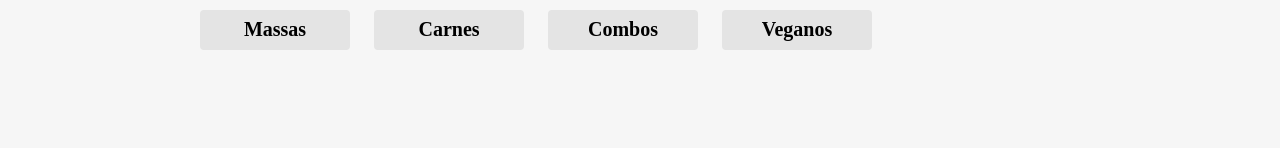
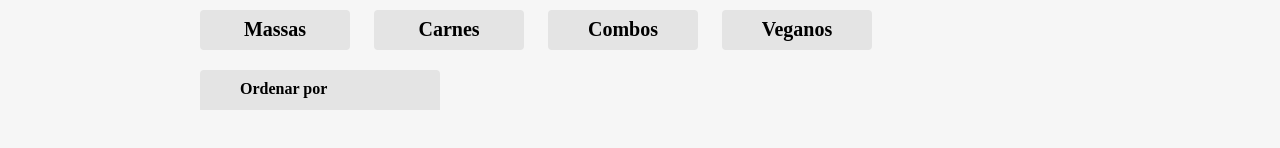
Before and after one commit to kellydakine/aluroni-react, a React (Create React App) app: page / in a window 1280 px wide. Shown: the part 644-792 px from the top of the page. Built offline with nearby package versions, Linux system fonts and the light colour scheme; a web font is replaced by a local one.

Commit message:
Criando o ordenador

```diff
--- /dev/null
+++ b/src/pages/Cardapio/Ordenador/Ordenador.module.scss
@@ -0,0 +1,49 @@
+@import "styles/variaveis";
+
+.ordenador {
+  align-items: center;
+  background-color: $grey;
+  border: none;
+  border-top-left-radius: 4px;
+  border-top-right-radius: 4px;
+  display: flex;
+  font-size: 1rem;
+  font-weight: bold;
+  height: 40px;
+  justify-content: space-between;
+  min-width: 240px;
+  padding: 0 40px;
+  position: relative;
+  &--ativo {
+    background-color: $blue;
+    color: white;
+  }
+  &__options {
+    display: none;
+    position: absolute;
+    left: 0;
+    flex-direction: column;
+    top: 100%;
+    width: 100%;
+    &--ativo {
+      display: flex;
+    }
+  }
+  &__option {
+    align-items: center;
+    background-color: $grey;
+    border-top: 2px solid $light-grey;
+    box-sizing: border-box;
+    color: $black;
+    display: flex;
+    height: 40px;
+    justify-content: center;
+    width: inherit;
+    &:hover,
+    &--ativo {
+      background-color: $blue;
+      cursor: pointer;
+      color: white;
+    }
+  }
+}
--- /dev/null
+++ b/src/pages/Cardapio/Ordenador/index.tsx
@@ -0,0 +1,17 @@
+import styles from "./Ordenador.module.scss";
+import opcoes from "./opcoes.json";
+
+export default function Ordenador() {
+    return(
+        <button className={styles.ordenador}>
+            <span>Ordenar por</span>
+            <div className={styles.ordenador__options}>
+                {opcoes.map(opcao => (
+                    <div className={styles.ordenador__options} key={opcao.value}>
+                        {opcao.nome}
+                    </div>
+                ))}
+            </div>
+        </button>
+    )
+}
--- /dev/null
+++ b/src/pages/Cardapio/Ordenador/opcoes.json
@@ -0,0 +1,18 @@
+[
+    {
+      "nome": "",
+      "value": ""
+    },
+    {
+      "nome": "Porção",
+      "value": "porcao"
+    },
+    {
+      "nome": "Qtd. pessoas",
+      "value": "qtd_pessoas"
+    },
+    {
+      "nome": "Preço",
+      "value": "preco"
+    }
+]
--- a/src/pages/Cardapio/index.tsx
+++ b/src/pages/Cardapio/index.tsx
@@ -3,6 +3,7 @@
 import Buscador from "./Buscador";
 import { useState } from "react";
 import Filtros from "pages/Filtros";
+import Ordenador from "./Ordenador";
 
 export default function Cardapio() {
 
@@ -29,6 +30,7 @@
                         filtro={filtro}
                         setFiltro={setFiltro}
                     />
+                    <Ordenador/>
                 </div>
             </section>
         </main>
```
